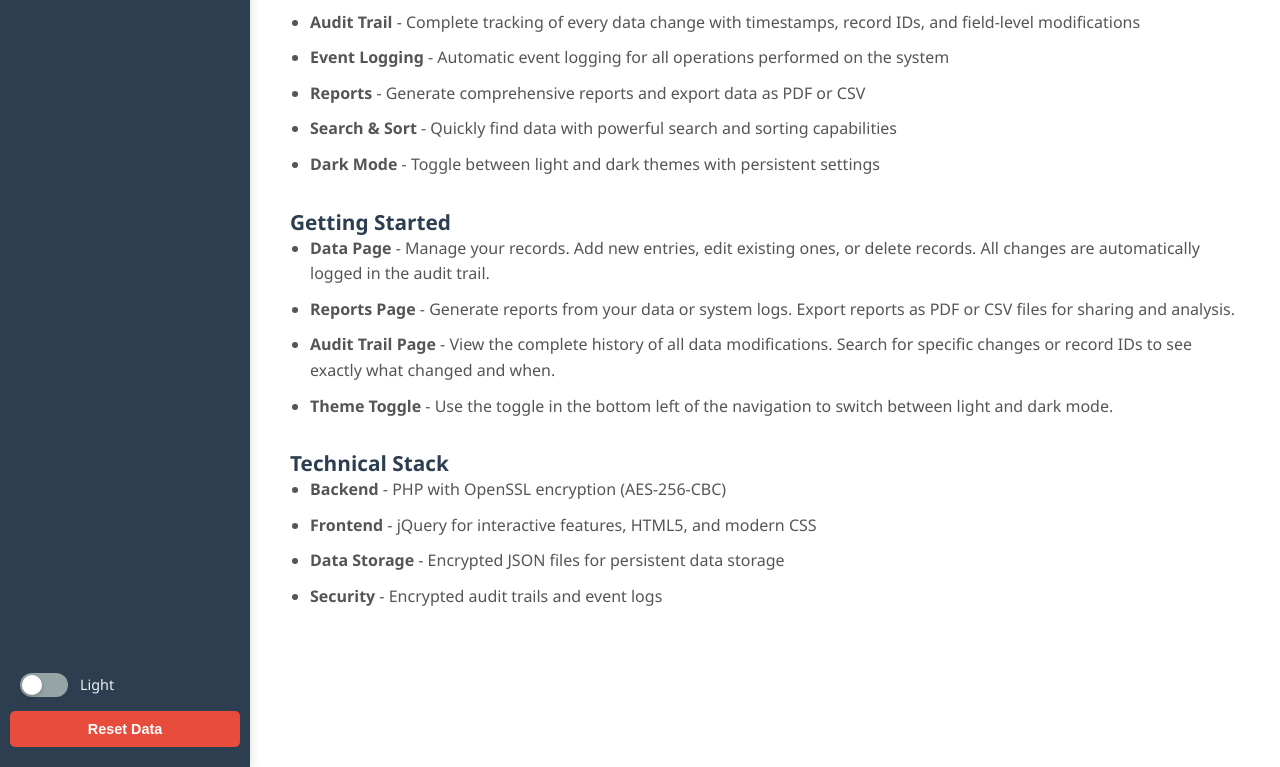
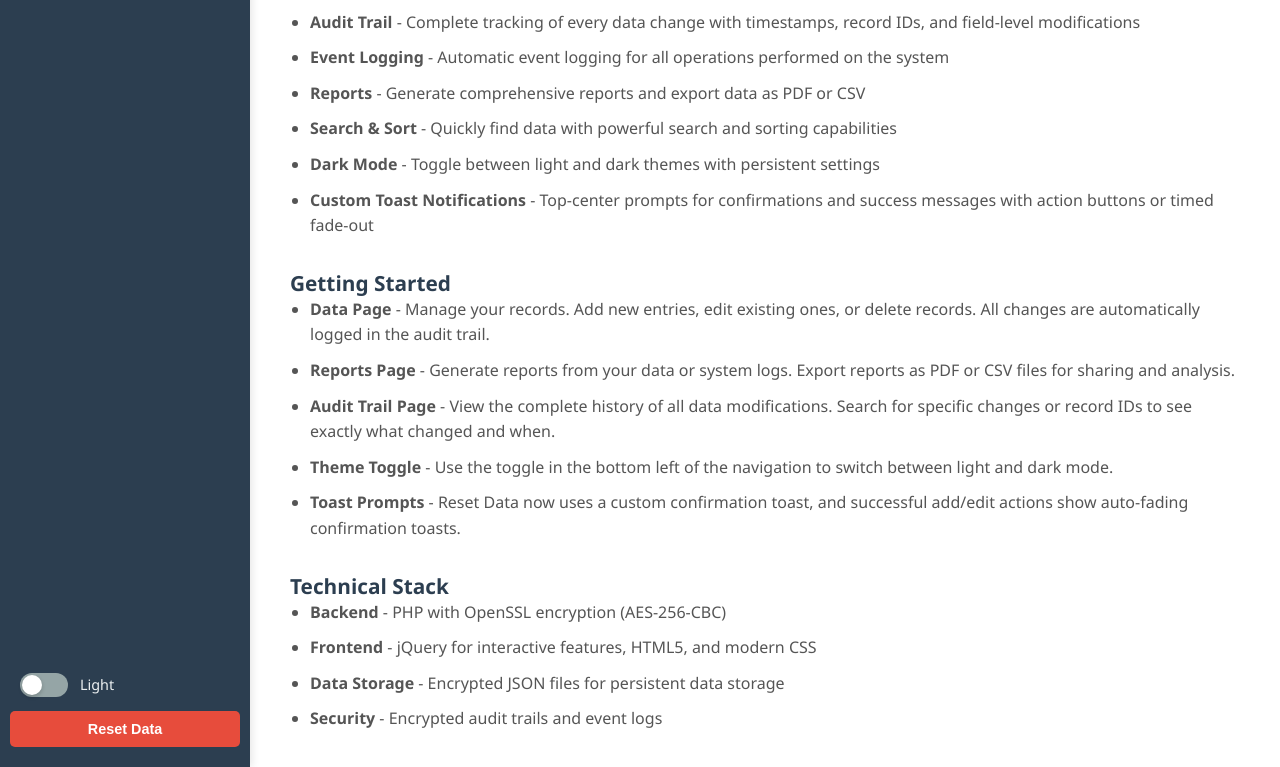
Before and after one commit to Fallen10112/test-dashboard, a PHP site: page /pages/home.php in a window 1280 px wide. Shown: the part 435-1202 px from the top of the page. Run offline with PHP 8.4, Linux system fonts and the light colour scheme.

Commit message:
Document custom toast system in README and home page

```diff
--- a/pages/home.php
+++ b/pages/home.php
@@ -17,6 +17,7 @@
 				<li><strong>Reports</strong> - Generate comprehensive reports and export data as PDF or CSV</li>
 				<li><strong>Search & Sort</strong> - Quickly find data with powerful search and sorting capabilities</li>
 				<li><strong>Dark Mode</strong> - Toggle between light and dark themes with persistent settings</li>
+				<li><strong>Custom Toast Notifications</strong> - Top-center prompts for confirmations and success messages with action buttons or timed fade-out</li>
 			</ul>
 
 			<h3 style="margin-top: 30px; color: #2c3e50; font-size: 1.3em;">Getting Started</h3>
@@ -25,6 +26,7 @@
 				<li><strong>Reports Page</strong> - Generate reports from your data or system logs. Export reports as PDF or CSV files for sharing and analysis.</li>
 				<li><strong>Audit Trail Page</strong> - View the complete history of all data modifications. Search for specific changes or record IDs to see exactly what changed and when.</li>
 				<li><strong>Theme Toggle</strong> - Use the toggle in the bottom left of the navigation to switch between light and dark mode.</li>
+				<li><strong>Toast Prompts</strong> - Reset Data now uses a custom confirmation toast, and successful add/edit actions show auto-fading confirmation toasts.</li>
 			</ul>
 
 			<h3 style="margin-top: 30px; color: #2c3e50; font-size: 1.3em;">Technical Stack</h3>
```
Also changed, not shown: README.md.
